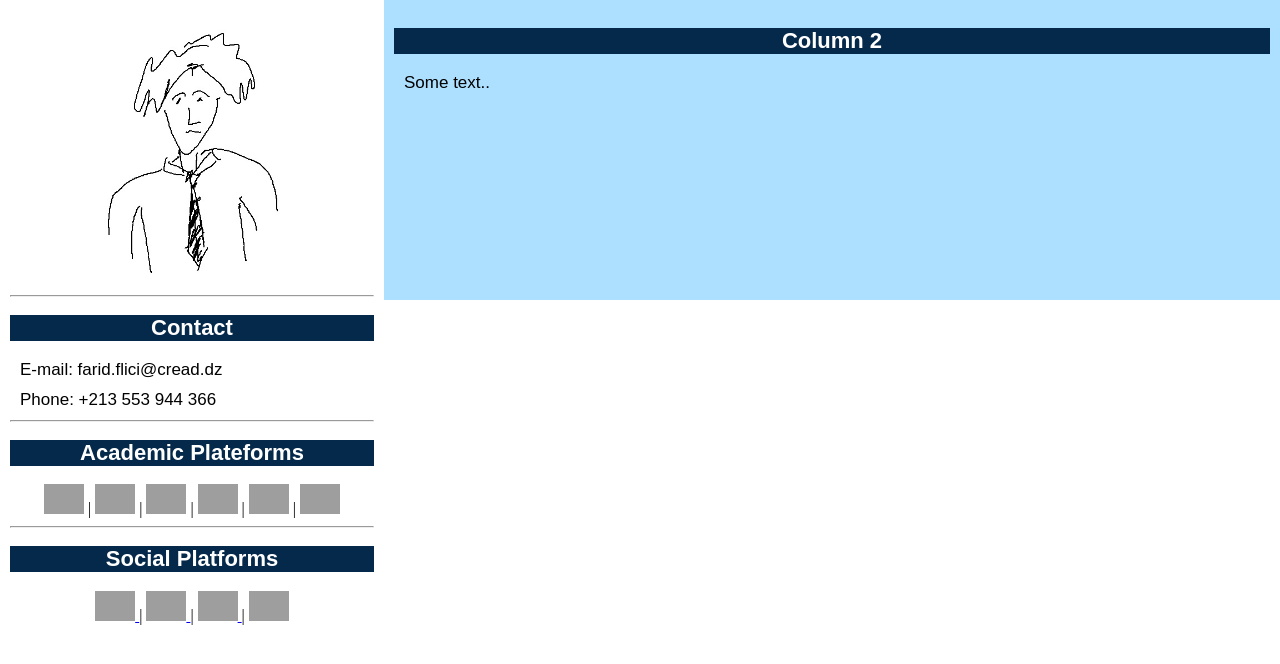
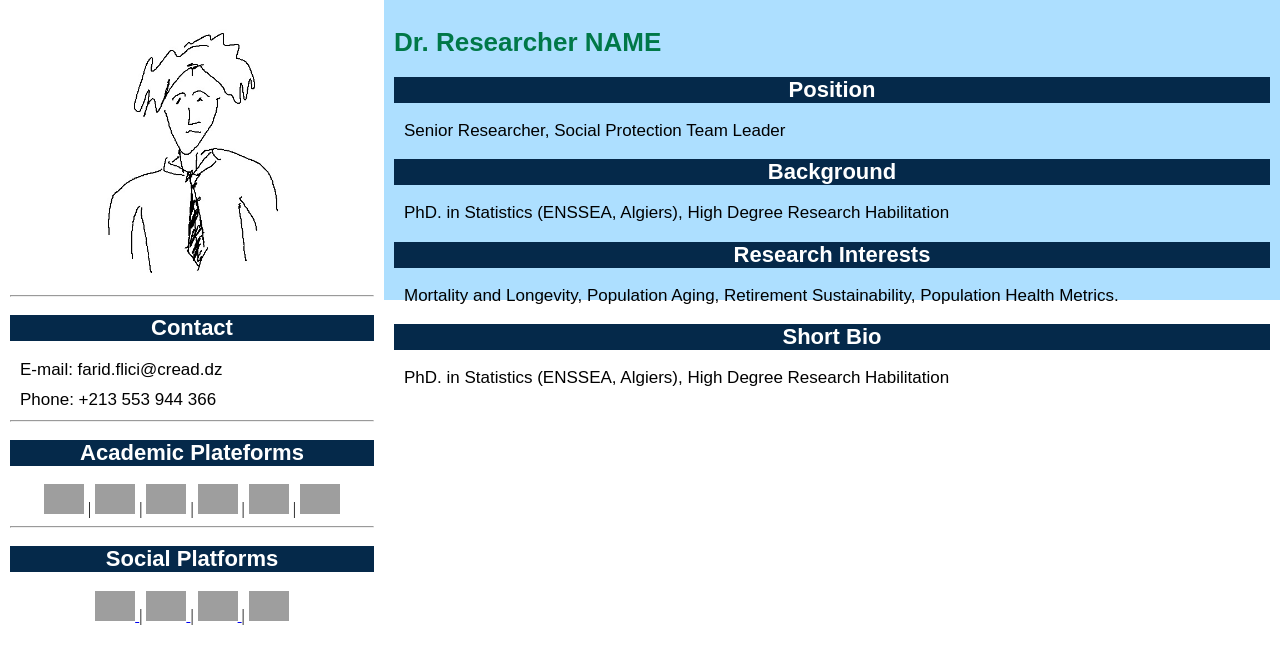
Before and after one commit to Farid-FLICI/farid-flici.github.io, a Jekyll site: the page researchername.html, which Jekyll copies as it is, in a window 1280 px wide. Shown: the top 664 px of the page. Built offline with Jekyll 4.4.1, drawn with Linux system fonts in a browser that asks for light colours; grey boxes are pictures that could not be loaded.

Commit message:
Update researchername.html

```diff
--- a/researchername.html
+++ b/researchername.html
@@ -69,8 +69,15 @@ h4{              font-family: sans-serif; font-size: 18px; font-weight: bold ; t
   </div>
 
 <div class="column right" style="background-color:#ADDFFF;">
-    <h2>Column 2</h2>
-    <p>Some text..</p>
+    <h1>Dr. Researcher NAME</h1>
+ <h2> Position </h2>
+ <p> Senior Researcher, Social Protection Team Leader</p>
+ <h2> Background </h2>
+ <p> PhD. in Statistics (ENSSEA, Algiers), High Degree Research Habilitation </p>
+  <h2> Research Interests </h2>
+ <p> Mortality and Longevity, Population Aging, Retirement Sustainability, Population Health Metrics.</p>
+ <h2> Short Bio</h2>
+ <p> PhD. in Statistics (ENSSEA, Algiers), High Degree Research Habilitation </p>
 </div>
 
 </div>
```
